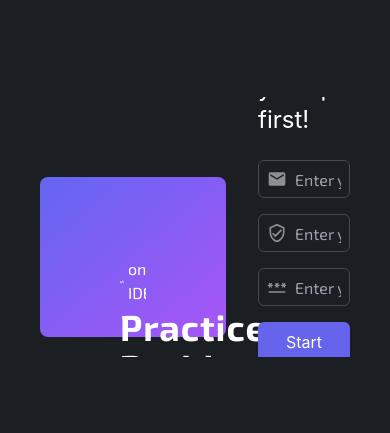
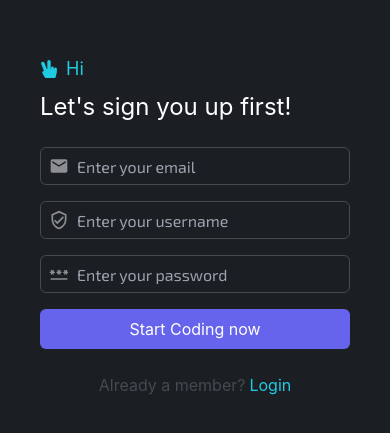
Before and after one commit to shivam-kumar-shah/online-ide, a React (Create React App) app: page / in a window 390 px wide. Shown: the part 195-628 px from the top of the page. Built offline with nearby package versions, Linux system fonts and the light colour scheme.

Commit message:
fix: :lipstick: add responsive layout for landing page

```diff
--- a/src/components/landing/CallToAction.tsx
+++ b/src/components/landing/CallToAction.tsx
@@ -6,12 +6,12 @@ type Props = {};
 
 const CallToAction = (props: Props) => {
   return (
-    <section className="flex h-full w-3/5 flex-col justify-between rounded-lg bg-gradient-to-br from-indigo-500 to-purple-500 p-20 font-heading">
+    <section className="hidden aspect-square w-3/5 flex-col justify-between rounded-lg bg-gradient-to-br from-indigo-500 to-purple-500 p-8 font-heading sm:flex lg:p-20">
       <div className="logo flex flex-row items-center gap-x-1">
         <FaCode />
         <span className="underline__transition">online IDE</span>
       </div>
-      <div className="flex flex-col gap-y-2 text-4xl tracking-wide">
+      <div className="flex flex-col gap-y-2 text-2xl tracking-wide md:text-4xl">
         <Title>Practice Problems.</Title>
         <Title>Try out ideas.</Title>
         <Title>For Free.</Title>
--- a/src/components/landing/Form.tsx
+++ b/src/components/landing/Form.tsx
@@ -10,7 +10,7 @@ const Form = (props: Props) => {
   const [isSignIn, setIsSignIn] = useState(false);
 
   return (
-    <section className="flex h-full w-2/5 flex-col justify-center gap-y-4 pl-8">
+    <section className="flex h-full w-full flex-col justify-center gap-y-4 sm:w-2/5 sm:pl-8">
       <div className="flex flex-col text-lg">
         <div className="greeting flex flex-row items-center gap-x-2 text-primary">
           <FaHandPeace className="" />
--- a/src/pages/Landing.tsx
+++ b/src/pages/Landing.tsx
@@ -18,7 +18,7 @@ type Props = {};
 
 const Landing = (props: Props) => {
   return (
-    <main className="mx-auto flex aspect-[3/2] max-h-full w-full max-w-7xl flex-row overflow-hidden px-10 py-20">
+    <main className="mx-auto flex h-full w-full max-w-7xl flex-row overflow-hidden  px-10 py-20">
       <CallToAction />
       <Form />
     </main>
```
